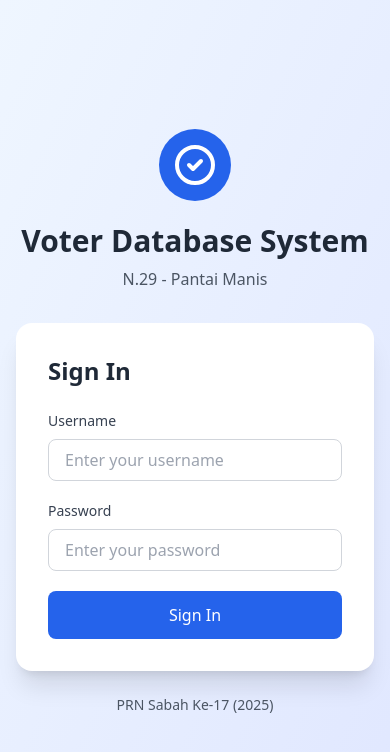
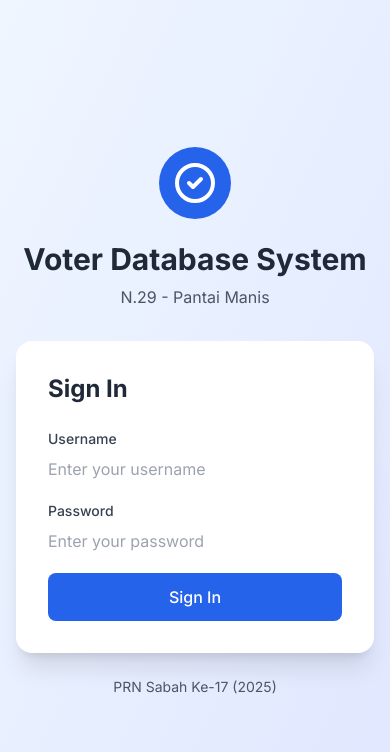
Before and after one commit to amirazizi-gif/voter-system, a Next.js app in the folder frontend/: page /login in a window 390 px wide. Shown: the top 752 px of the page. Built offline with nearby package versions, Linux system fonts and the light colour scheme; no server answers.

Commit message:
Make it responsive for mobile

```diff
--- a/frontend/app/globals.css
+++ b/frontend/app/globals.css
@@ -2,36 +2,68 @@
 @tailwind components;
 @tailwind utilities;
 
-:root {
-  --foreground-rgb: 0, 0, 0;
-  --background-start-rgb: 249, 250, 251;
-  --background-end-rgb: 255, 255, 255;
+/* Ensure proper mobile viewport handling */
+@layer base {
+  html {
+    -webkit-text-size-adjust: 100%;
+    -moz-text-size-adjust: 100%;
+    -ms-text-size-adjust: 100%;
+  }
+
+  body {
+    @apply overflow-x-hidden;
+  }
+
+  /* Prevent horizontal scroll */
+  * {
+    @apply box-border;
+  }
+
+  /* Make inputs and selects responsive */
+  input,
+  select,
+  textarea {
+    @apply w-full max-w-full;
+  }
 }
 
-body {
-  color: rgb(var(--foreground-rgb));
-  background: linear-gradient(
-      to bottom,
-      transparent,
-      rgb(var(--background-end-rgb))
-    )
-    rgb(var(--background-start-rgb));
-}
-
-@layer components {
-  .btn-primary {
-    @apply bg-blue-600 text-white px-6 py-2 rounded-lg hover:bg-blue-700 transition-colors duration-200;
+/* Custom scrollbar for better mobile experience */
+@layer utilities {
+  .scrollbar-thin {
+    scrollbar-width: thin;
   }
 
-  .btn-secondary {
-    @apply bg-gray-200 text-gray-700 px-6 py-2 rounded-lg hover:bg-gray-300 transition-colors duration-200;
+  .scrollbar-hide {
+    -ms-overflow-style: none;
+    scrollbar-width: none;
   }
 
-  .input-field {
-    @apply w-full px-4 py-2 border border-gray-300 rounded-lg focus:ring-2 focus:ring-blue-500 focus:border-transparent outline-none;
+  .scrollbar-hide::-webkit-scrollbar {
+    display: none;
   }
 
-  .card {
-    @apply bg-white rounded-lg shadow-md p-6;
+  /* Mobile-friendly tap targets */
+  .tap-target {
+    @apply min-h-[44px] min-w-[44px];
+  }
+
+  /* Prevent text from being too small on mobile */
+  .text-mobile-safe {
+    @apply text-base sm:text-sm;
+  }
+
+  /* Container for forms on mobile */
+  .form-container-mobile {
+    @apply w-full max-w-full px-2 sm:px-4;
+  }
+
+  /* Responsive grid */
+  .grid-responsive {
+    @apply grid grid-cols-1 sm:grid-cols-2 lg:grid-cols-3 gap-4;
+  }
+
+  /* Full-width on mobile, auto on desktop */
+  .width-mobile-full {
+    @apply w-full lg:w-auto;
   }
 }
--- a/frontend/app/layout.tsx
+++ b/frontend/app/layout.tsx
@@ -1,22 +1,33 @@
-import type { Metadata } from 'next'
-import './globals.css'
-import { AuthProvider } from '@/contexts/AuthContext'
+import type { Metadata, Viewport } from "next";
+import { Inter } from "next/font/google";
+import "./globals.css";
+import { AuthProvider } from "@/contexts/AuthContext";
+
+const inter = Inter({ subsets: ["latin"] });
 
 export const metadata: Metadata = {
-  title: 'Voter Database - N.29 Pantai Manis',
-  description: 'Voter management system for N.29 Pantai Manis',
-}
+  title: "Voter Database System - N.29 Pantai Manis",
+  description:
+    "Secure voter database management system with role-based access control",
+};
+
+export const viewport: Viewport = {
+  width: "device-width",
+  initialScale: 1,
+  maximumScale: 5,
+  userScalable: true,
+};
 
 export default function RootLayout({
   children,
 }: {
-  children: React.ReactNode
+  children: React.ReactNode;
 }) {
   return (
     <html lang="en">
-      <body>
+      <body className={`${inter.className} overflow-x-hidden`}>
         <AuthProvider>{children}</AuthProvider>
       </body>
     </html>
-  )
+  );
 }
--- /dev/null
+++ b/frontend/components/ResponsiveLayout.tsx
@@ -0,0 +1,15 @@
+import { ReactNode } from 'react'
+
+interface ResponsiveLayoutProps {
+  children: ReactNode
+}
+
+export default function ResponsiveLayout({ children }: ResponsiveLayoutProps) {
+  return (
+    <div className="min-h-screen w-full overflow-x-hidden bg-gray-50">
+      <div className="w-full max-w-7xl mx-auto px-2 sm:px-4 md:px-6 lg:px-8">
+        {children}
+      </div>
+    </div>
+  )
+}
```
